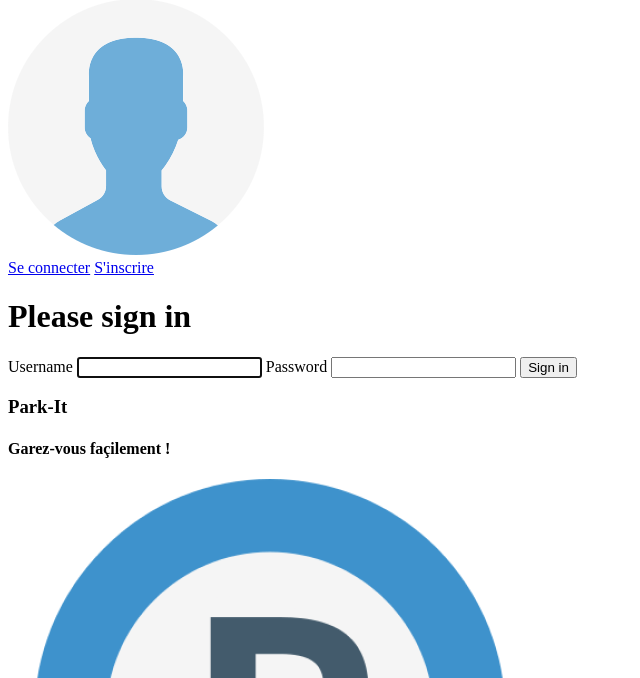
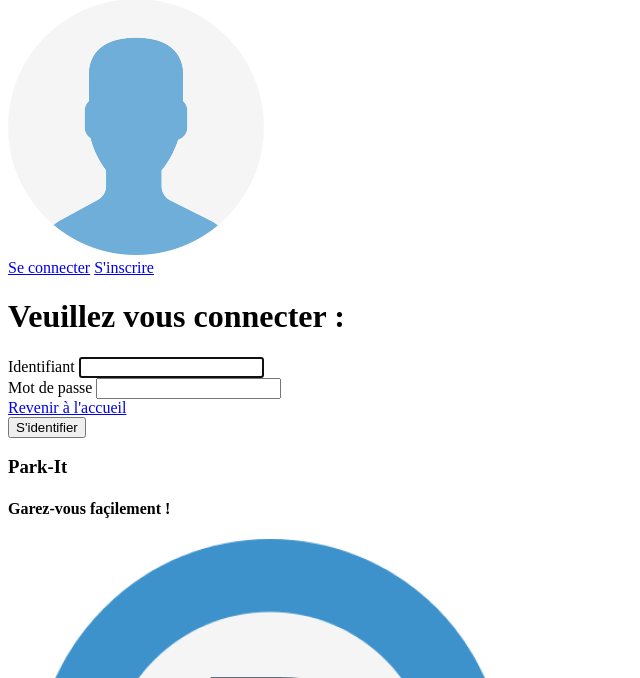
Before and after one commit to Heliossie/Projet_Symfony, a Symfony app: template templates/security/login.html.twig in a window 1280 px wide. Shown: the part 772-1450 px from the top of the page, without its empty margins (0-640 px from the left). Run offline with Twig, Linux system fonts and the light colour scheme; the template is opened without the code that fills it, so the values that code supplies are empty; some libraries are stand-ins or nearby versions.

Commit message:
front login/create user

```diff
--- a/assets/styles/welcome.scss
+++ b/assets/styles/welcome.scss
@@ -1,6 +1,6 @@
 .hero {
   width: 100%;
-  height: 645px;
+  height: 95vh;
   background-image: linear-gradient(rgba(67, 91, 108, 1), rgba(0, 0, 0, 0.4)),
     url("/public/images/hero.jpg");
   background-position: center;
--- a/src/Form/ClientFormType.php
+++ b/src/Form/ClientFormType.php
@@ -34,7 +34,7 @@ class ClientFormType extends AbstractType
                 'first_options' => ['label' => 'Mot de passe'],
                 'second_options' => ['label' => 'Confirmez le mot de passe'],
                 'mapped' => false],)
-            ->add('Valider', SubmitType::class)
+            ->add('submit', SubmitType::class,['label' =>"S'inscrire"])
 
         ;
     }
--- a/templates/base.html.twig
+++ b/templates/base.html.twig
@@ -10,6 +10,7 @@
 		{# Run `composer require symfony/webpack-encore-bundle` and uncomment the following Encore helpers to start using Symfony UX #}
 		{% block stylesheets %}
 			{{ encore_entry_link_tags('app') }}
+			<link rel="shortcut icon" type="image/png" href="/images/logo.png"/>
 			<link rel="stylesheet" href="https://unpkg.com/leaflet@1.7.1/dist/leaflet.css" integrity="sha512-xodZBNTC5n17Xt2atTPuE1HxjVMSvLVW9ocqUKLsCC5CXdbqCmblAshOMAS6/keqq/sMZMZ19scR4PsZChSR7A==" crossorigin=""/>
 		{% endblock %}
 
--- a/templates/security/login.html.twig
+++ b/templates/security/login.html.twig
@@ -1,8 +1,11 @@
 {% extends 'base.html.twig' %}
 
-{% block title %}Log in!{% endblock %}
+{% block title %}Parkit - Connexion
+{% endblock %}
 
 {% block body %}
+	<div class="container p-5">
+		<div class="card shadow-lg">
 			<form method="post">
 				{% if error %}
 					<div class="alert alert-danger">{{ error.messageKey|trans(error.messageData, 'security') }}</div>
@@ -10,33 +13,56 @@
 
 				{% if app.user %}
 					<div class="mb-3">
-            You are logged in as {{ app.user.username }}, <a href="{{ path('app_logout') }}">Logout</a>
+						Vous êtes connecté en tant que
+						{{ app.user.username }},
+						<a href="{{ path('app_logout') }}">Logout</a>
 					</div>
 				{% endif %}
+				<div class="card-header p-4">
 
-    <h1 class="h3 mb-3 font-weight-normal">Please sign in</h1>
-    <label for="inputUsername">Username</label>
-    <input type="text" value="{{ last_username }}" name="username" id="inputUsername" class="form-control" autocomplete="username" required autofocus>
-    <label for="inputPassword">Password</label>
-    <input type="password" name="password" id="inputPassword" class="form-control" autocomplete="current-password" required>
+					<h1 class="h3 card-title font-weight-bold text-primary">Veuillez vous connecter :
+					</h1>
+				</div>
+				<div class="card-body p-4">
+					<div class="row d-flex justify-content-center">
+						<div class="col-6">
+							<label for="inputUsername">Identifiant</label>
+							<input type="text" value="{{ last_username }}" name="username" id="inputUsername" class="form-control mb-2" autocomplete="username" required autofocus>
+						</div>
+					</div>
+					<div class="row d-flex justify-content-center">
+						<div class="col-6">
 
-    <input type="hidden" name="_csrf_token"
-           value="{{ csrf_token('authenticate') }}"
-    >
+							<label for="inputPassword">Mot de passe</label>
+							<input type="password" name="password" id="inputPassword" class="form-control mb-2" autocomplete="current-password" required>
 
-    {#
-        Uncomment this section and add a remember_me option below your firewall to activate remember me functionality.
-        See https://symfony.com/doc/current/security/remember_me.html
+							<input
+							type="hidden" name="_csrf_token" value="{{ csrf_token('authenticate') }}">
+
+							{# Uncomment this section and add a remember_me option below your firewall to activate remember me functionality. See https://symfony.com/doc/current/security/remember_me.html
 
 																																															<div class="checkbox mb-3">
 																																																<label>
-                <input type="checkbox" name="_remember_me"> Remember me
+																																																	<input type="checkbox" name="_remember_me">
+																																																	Remember me
 																																																</label>
+																																															</div> #}
+
+							<div class="row mt-4">
+								<div class="col d-flex justify-content-start">
+									<a href="{{ path('welcome') }}" class="btn btn-outline-primary">Revenir à l'accueil</a>
 								</div>
-    #}
+								<div class="col d-flex justify-content-end">
+									<button class="btn btn-primary" type="submit">
+										S'identifier
+									</button>
+								</div>
+							</div>
 
-    <button class="btn btn-lg btn-primary" type="submit">
-        Sign in
-    </button>
+						</div>
+					</div>
+				</div>
 			</form>
+		</div>
+	</div>
 {% endblock %}
```
Also changed, not shown: templates/welcome/newuser.html.twig (+76 -8 lines). Lines whose indentation alone changed are shown as unchanged.
